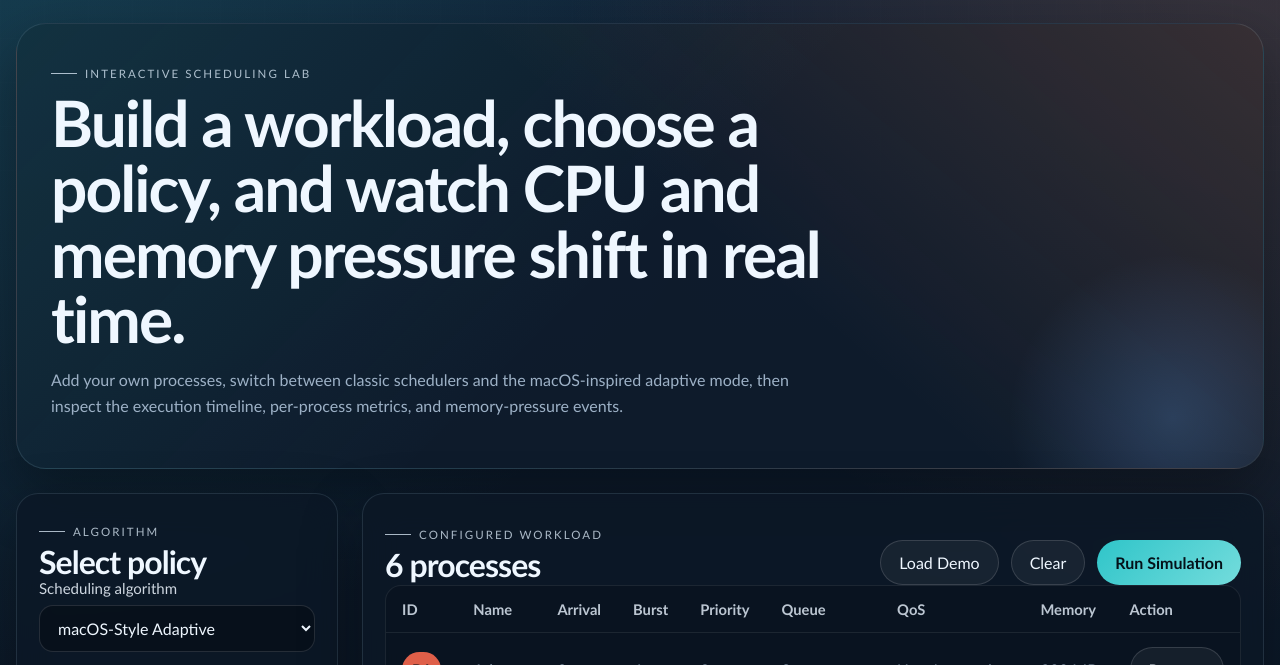
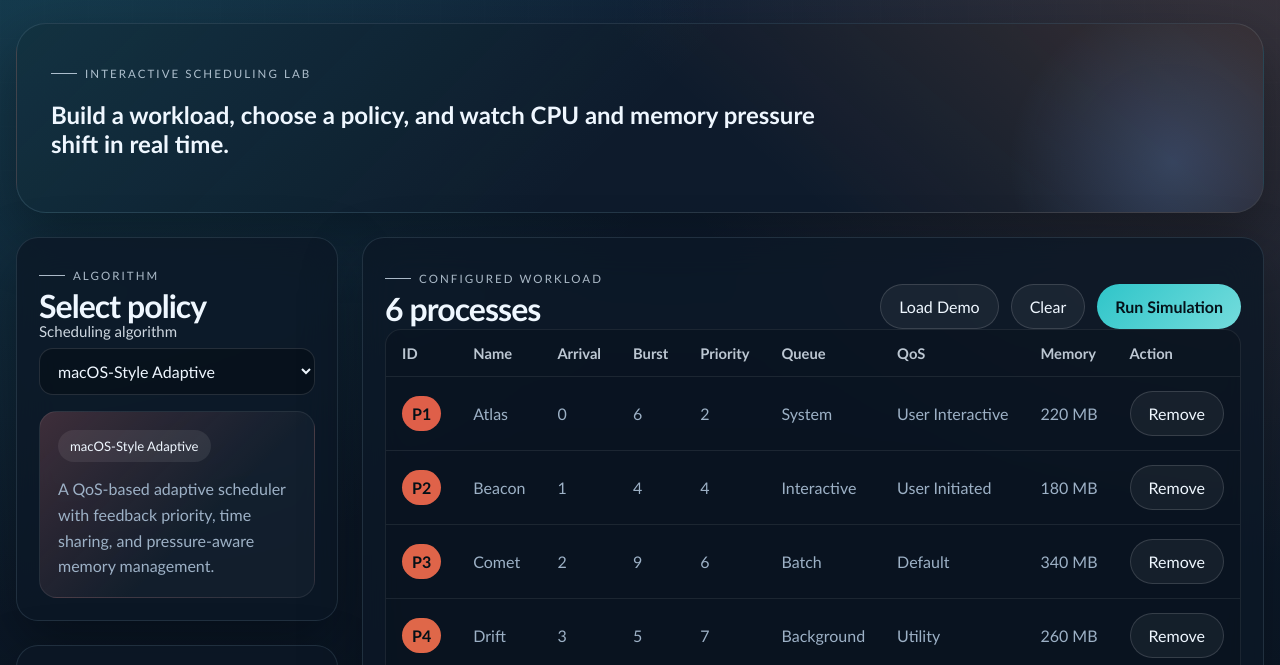
Before and after one commit to Arpita8682146/adaptive-resource-allocation-system, a website with bundled scripts: page src/Simulator/simulator.html in a window 1280 px wide. Shown: the part 94-759 px from the top of the page. Built offline with nearby package versions, Linux system fonts and the light colour scheme.

Commit message:
few commits

```diff
--- a/src/Simulator/simulator.html
+++ b/src/Simulator/simulator.html
@@ -26,11 +26,11 @@
         <section class="hero hero-simulator">
           <div class="hero__copy">
             <span class="eyebrow">Interactive Scheduling Lab</span>
-            <h1>Build a workload, choose a policy, and watch CPU and memory pressure shift in real time.</h1>
-            <p>
+            <h2>Build a workload, choose a policy, and watch CPU and memory pressure shift in real time.</h2>
+            <!-- <p>
               Add your own processes, switch between classic schedulers and the macOS-inspired adaptive mode,
               then inspect the execution timeline, per-process metrics, and memory-pressure events.
-            </p>
+            </p> -->
           </div>
         </section>
 
```
Also changed, not shown: src/Simulator/index.html (+3 -3 lines), README.md.
